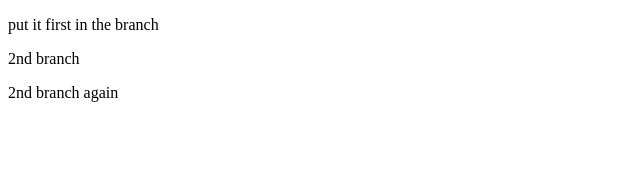
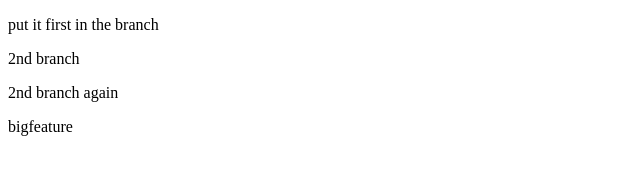
Before and after one commit to justinmontejo29/backgroundgenerator, a plain HTML site: page index.html in a window 1280 px wide. Shown: the full height of the page, 0-640 px from the left. Drawn offline with Linux system fonts and the light colour scheme.

Commit message:
adding big feature

```diff
--- a/index.html
+++ b/index.html
@@ -8,5 +8,6 @@
 <p>put it first in the branch</p>
 <p>2nd branch</p>
 <p>2nd branch again</p>
+<p>bigfeature</p>
 </body>
 </html>
```
